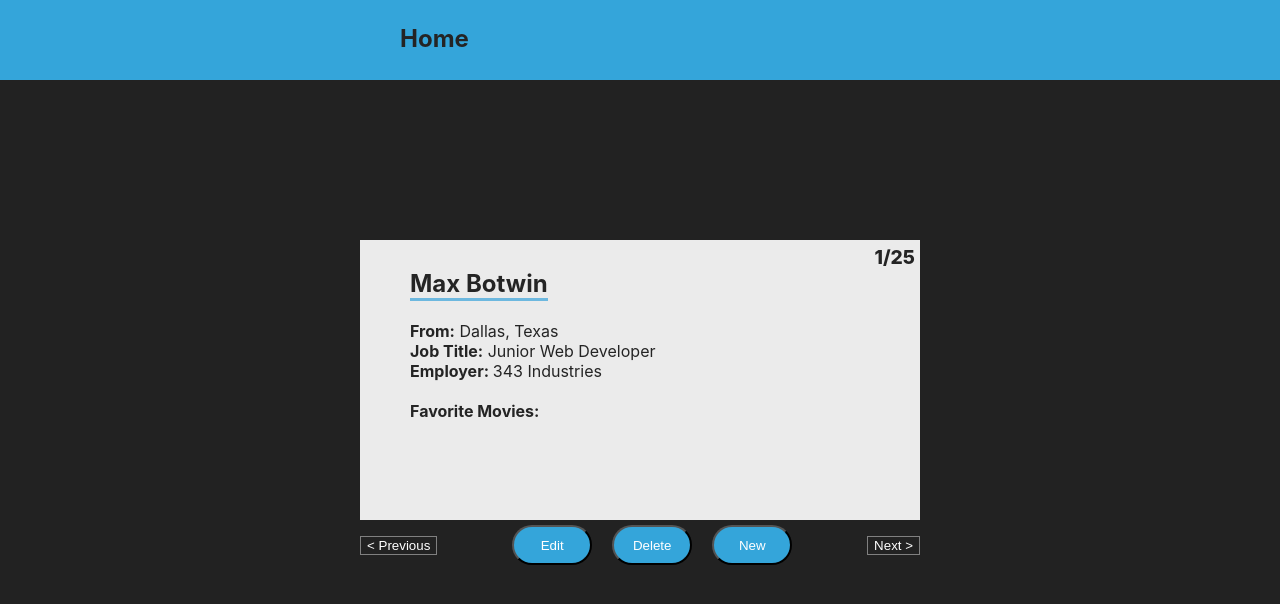
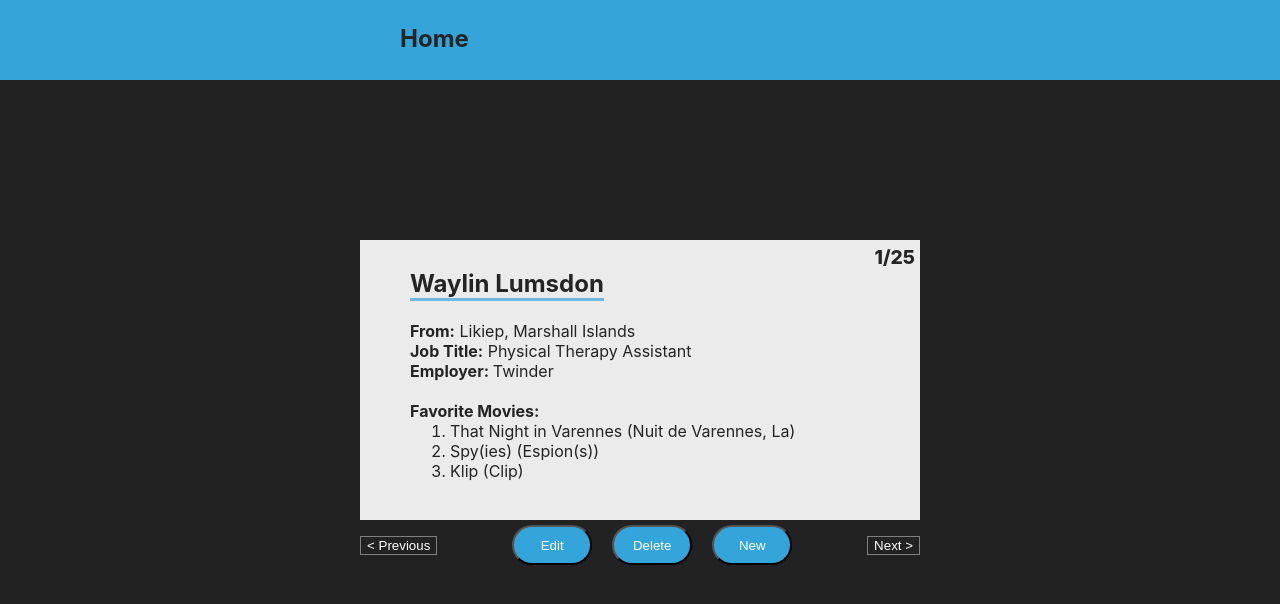
Before and after one commit to max-bot1/react-user-directory, a React (Create React App) app: page / in a window 1280 px wide. Shown: the top 604 px of the page. Built offline with nearby package versions, Linux system fonts and the light colour scheme.

Commit message:
card displays now working on next and previous buttons

```diff
--- /dev/null
+++ b/src/Components/List/List.js
@@ -0,0 +1,20 @@
+import React, { Component } from "react";
+
+class List extends Component {
+  render() {
+    const { data } = this.props;
+    return (
+      <ol>
+        {data.map((employee, index) => {
+          return index === this.props.index
+            ? employee.favoriteMovies.map((movie, index) => {
+                return <li key={index}>{movie}</li>;
+              })
+            : "";
+        })}
+      </ol>
+    );
+  }
+}
+
+export default List;
--- a/src/Components/UserCard/UserCard.css
+++ b/src/Components/UserCard/UserCard.css
@@ -48,3 +48,7 @@ body {
   border-top: 0;
   margin: 0;
 }
+
+.list > ol {
+  margin: 0;
+}
--- a/src/Components/UserCard/UserCard.js
+++ b/src/Components/UserCard/UserCard.js
@@ -2,7 +2,7 @@ import React, { Component } from "react";
 import "./UserCard.css";
 import CardNav from "../CardNav/CardNav";
 import data from "/Users/Max/Desktop/react-user-directory/react-user-directory/src/data";
-// import List from "../List/List";
+import List from "../List/List";
 
 class UserCard extends Component {
   constructor(props) {
@@ -10,41 +10,48 @@ class UserCard extends Component {
     this.state = {
       data: data,
       employeeTotal: 25,
+      index: 0,
     };
   }
 
   render() {
-    const { data, employeeTotal } = this.state;
+    const { data, employeeTotal, index } = this.state;
     return (
       <div className="cardMain">
         <div className="card">
+          {data.map((employee, index) => {
+            return index === this.state.index ? (
               <div className="userInfo">
                 <div className="counter">
                   <h4>
-                {data.map((data, index) => {
-                  return index === 0 ? data.id : "";
-                })}
-                /{employeeTotal}
+                    {employee.id}/{employeeTotal}
                   </h4>
                 </div>
                 <div className="name">
-              <h2>Max Botwin</h2>
+                  <h2>
+                    {employee.name.first} {employee.name.last}
+                  </h2>
                 </div>
                 <br />
                 <span>
-              <strong>From:</strong> Dallas, Texas
+                  <strong>From:</strong> {employee.city}, {employee.country}
                 </span>
                 <span>
-              <strong>Job Title:</strong> Junior Web Developer
+                  <strong>Job Title:</strong> {employee.title}
                 </span>
                 <span>
-              <strong>Employer: </strong> 343 Industries
+                  <strong>Employer: </strong> {employee.employer}
                 </span>
                 <br />
-            <div>
+                <div className="list">
                   <strong>Favorite Movies:</strong>
+                  <List data={data} index={index} />
                 </div>
               </div>
+            ) : (
+              ""
+            );
+          })}
         </div>
         <CardNav />
       </div>
```
Also changed, not shown: src/Components/NewBtn/NewBtn.js (added). Lines whose indentation alone changed are shown as unchanged.
